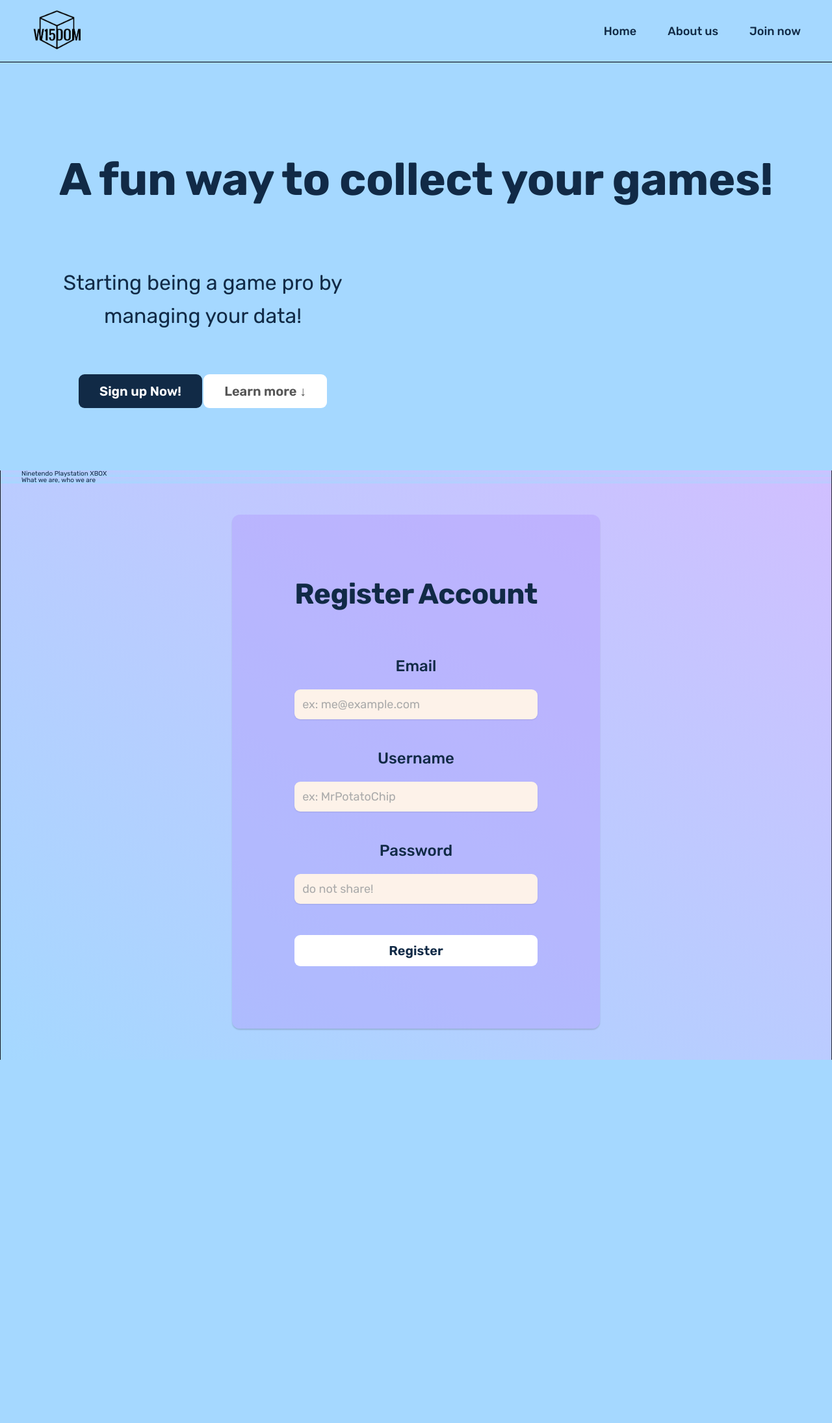
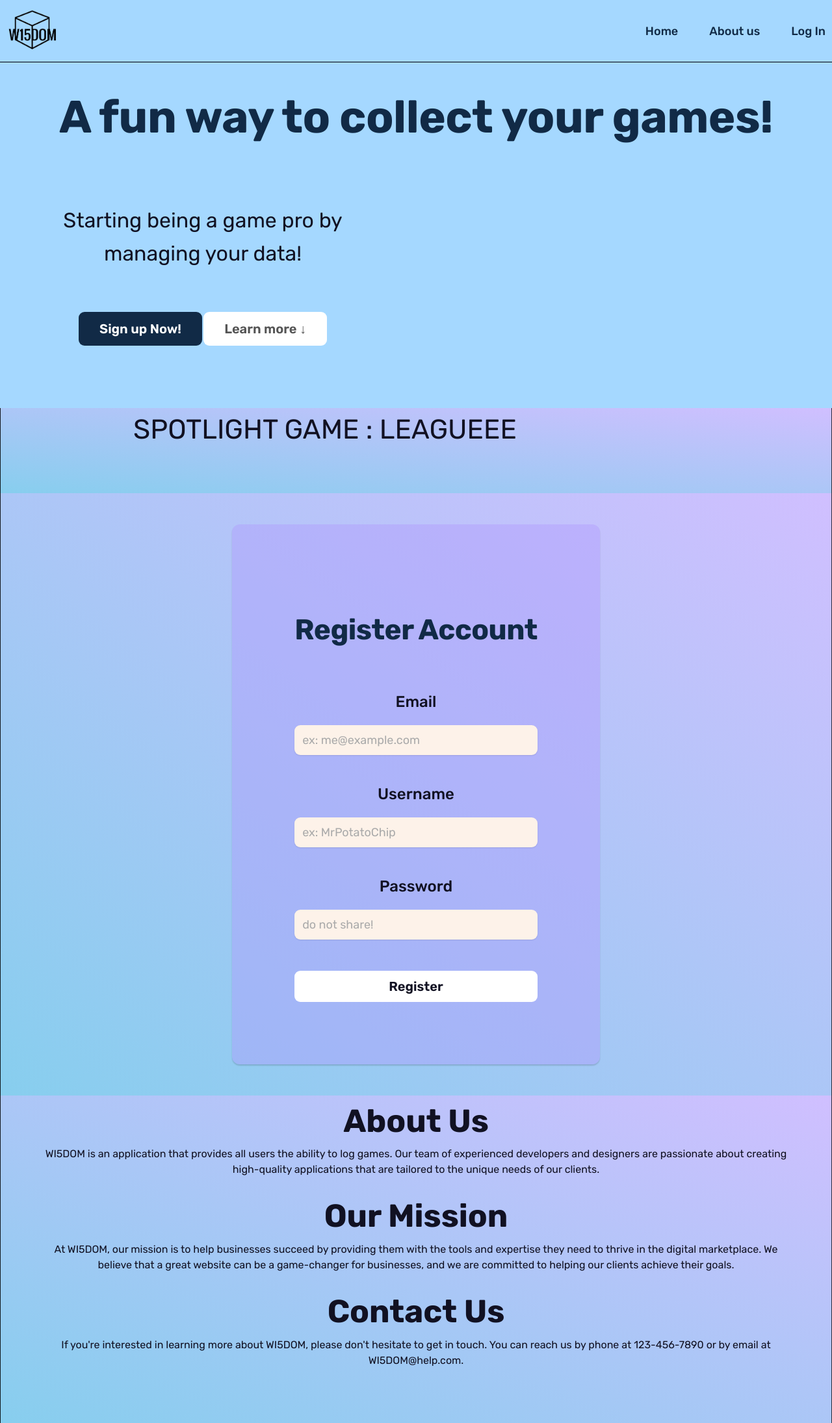
Before and after one commit to RyanSeidel/W15DOM, a Flask app: page / in a window 1280 px wide. Shown: the whole page at 65% size. Before the commit the page ends 1631 px from the top, so only its background shows below. Run offline with Flask 3, Linux system fonts and the light colour scheme; parts of the project's set-up code (start-up, migrations or seed data) failed here and were passed over; some libraries are stand-ins or nearby versions.

Commit message:
matching the replit
matching with replit

```diff
--- a/website/static/css/general.css
+++ b/website/static/css/general.css
@@ -68,8 +68,8 @@ body {
   font-family: "Rubik", sans-serif;
   line-height: 1;
   font-weight: 400;
-  color: #112A46;
-
+  color:#112;
+  background-color:#b097fc66;
   /* Only works if there is nothing absolutely positioned in relation to body */
   overflow-x: hidden;
 
@@ -89,7 +89,7 @@ body {
 }
 
 .section-color{
-  background-image: linear-gradient(to bottom left,#d0bfff, #a5d8ff);
+  background-image: linear-gradient(to bottom left,#d0bfff, #87CEEE);
 }
 
 .grid {
--- a/website/static/css/style.css
+++ b/website/static/css/style.css
@@ -30,13 +30,21 @@
   display: flex;
   align-items: center;
   gap: 4.8rem;
+  justify-content: flex-end
+
+}
+.sticky {
+  position: fixed;
+  top: 0;
+  width: 100%;
+  padding:10px;
 }
 
 .main-nav-link {
   position: relative;
   display: inline-block;
   text-decoration: none;
-  color: #112a46;
+  color: #112A46;
   font-weight: 500;
   font-size: 1.8rem;
   transition: all 0.3s;
@@ -57,23 +65,25 @@
   opacity: 1; /* Show the bullet on hover */
 }
 
+
 .main-nav-link:hover,
 .main-nav-link:active {
   text-decoration: underline;
   color: #fff;
 }
 
+
 .main-nav-link.nav-cta:link,
 .main-nav-link.nav-cta:visited {
   padding: 1.2rem 2.4rem;
   border-radius: 9px;
   color: #fff;
-  background-color: #112a46;
+  background-color: #112A46;
 }
 
 .main-nav-link.nav-cta:hover,
 .main-nav-link.nav-cta:active {
-  background-color: #112a46;
+  background-color: #112A46;
 }
 
 /**************************/
@@ -101,30 +111,48 @@
   line-height: 1.6;
   margin-bottom: 6.4rem;
 }
+/**************************/
+/* ABOUT US  SECTION */
+/**************************/
+  .section-color {
+  background-color: #a5d8ff;
+  text-align: center;
+}
 
+ .about-us-one {
+  max-width: 130rem;
+  padding: 0 3.2rem;
+  display: grid;
+  grid-template-columns: auto auto;
+  align-items: right;
+}
+
+.about-text {
+  font-size: 4.2rem;
+  line-height: 1.6;
+  margin-bottom: 6.4rem;
+}
 /**************************/
 /* Register SECTION */
 /**************************/
-.section-sign-up {
-  padding: 4.8rem 0 12.8rem;
-}
 
-.sign {
+.sign{
   padding: 4.8rem;
   display: flex;
   flex-direction: column;
   align-items: center;
   justify-content: center;
   text-align: center;
+
 }
 
-.sign-text-box {
+.sign-text-box{
   padding: 9.6rem;
   background-color: #b097fc66;
   box-shadow: 0 2px 2px rgba(0, 0, 0, 0.15);
   border-radius: 12px;
 }
-.sign-form {
+.sign-form{
   display: grid;
   grid-template-columns: 1fr;
   column-gap: 3.2rem;
@@ -156,7 +184,8 @@
   color: #aaa;
 }
 
-.last-input {
+.last-input
+{
   margin-bottom: 2.4rem;
 }
 
@@ -169,24 +198,24 @@
 /* Login SECTION */
 /**************************/
 
-.section-login {
+.section-login{
   background-color: #a5d8ff;
   height: 100vh;
 }
 
-.sign {
+.sign{
   display: flex;
   justify-content: center;
   align-content: center;
 }
 
-.grid-cols-2 {
+.grid-cols-2{
   display: grid;
   grid-template-columns: 1fr 1fr;
   grid-gap: 10px;
 }
 
-.btn-back {
+.btn-back{
   background-color: #fff;
 }
 
@@ -213,7 +242,7 @@
   position: relative;
   display: inline-block;
   text-decoration: none;
-  color: #112a46;
+  color: #112A46;
   font-weight: 500;
   font-size: 2rem;
   transition: all 0.3s;
@@ -263,6 +292,7 @@
   align-items: flex-start; /* added */
 }
 
+
 .game-list {
   border: 2px solid #333;
   padding: 2rem;
@@ -270,6 +300,7 @@
   display: block; /* added */
   font-size: 1.4rem;
 }
+
 
 @media only screen and (min-width: 768px) {
   .game-list {
@@ -293,7 +324,7 @@
 }
 
 .game p {
-  margin-bottom: 0.5rem;
+  margin-bottom: 0.50rem;
 }
 
 .game p:last-child {
@@ -311,8 +342,7 @@
 
 /* Display All Button */
 .show-all-btn {
-  padding: 1rem 2rem;
-  background-color: #333;
+  padding: 1rem 2-color: #333;
   color: #fff;
   border: none;
   cursor: pointer;
@@ -327,11 +357,12 @@
   text-align: center;
 }
 
+
 /**************************/
 /* Account Page */
 /**************************/
 
-.account {
+.account{
   padding: 4.8rem;
   display: flex;
   flex-direction: column;
@@ -340,10 +371,7 @@
   text-align: left;
 }
 
-.account p,
-.account h1,
-.account form,
-.account a {
+.account p, .account h1, .account form, .account a {
   margin-bottom: 1rem;
 }
 
@@ -351,45 +379,133 @@
 /* Archive Page */
 /**************************/
 
-.Game-title {
+.Game-title{
   padding: 4.8rem;
   justify-content: center;
   text-align: center;
   font-size: 1.8rem;
 }
 
-.archive {
+.archive{
   padding: 2.4rem 2.4rem;
 }
 
 #game-form label {
-  font-size: 20px; /* Adjust the font size as needed */
+    font-size: 20px; /* Adjust the font size as needed */
 }
 
 #game-form input[type="text"],
 #game-form input[type="checkbox"] {
-  width: 20rem; /* Adjust the width as needed */
-  height: 3rem; /* Adjust the height as needed */
-  font-size: 1.6rem; /* Adjust the font size as needed */
+    width: 10rem; /* Adjust the width as needed */
+    height: 3rem; /* Adjust the height as needed */
+    font-size: 1.6rem; /* Adjust the font size as needed */
+  }
+
+/**************************/
+/* Leaderboard Page was generated with the assistance of chatgpt */
+/**************************/
+.leaderboard {
+  margin: 0 auto;
+  width: 400px;
 }
 
-.game-info {
-  display: flex;
-  align-items: center;
+.leaderboard h2 {
+  font-size: 24px;
+  text-align: center;
+  font-size: xxx-large;
 }
 
-.game-name {
-  margin-left: 10px;
+.leaderboard ol {
+  list-style-type: none;
+  margin: 0;
+  padding: 0;
 }
 
-.game-image-container {
-  width: 200px; /* Set the width of the container */
-  height: 200px; /* Set the height of the container */
-  overflow: hidden; /* Hide any overflowing content */
+.leaderboard li {
+  border-bottom: 1px solid #ddd;
+  padding: 10px;
 }
 
-.game-image {
+.leaderboard li:last-child {
+  border-bottom: none;
+}
+
+.leaderboard .name {
+  display: inline-block;
+  font-weight: bold;
+  margin-right: 20px;
+  font-size: xx-large;
+}
+
+.leaderboard .score {
+  display: inline-block;
+  float: right;
+  font-weight: bold;
+  font-size: xx-large;
+}
+
+/**************************/
+/* Help Page with the assistance of chatgpt*/
+/**************************/
+
+/*
+body {
+  background-color: #1a1a1a;
+  color: #f2f2f2;
+  font-family: "Arial", sans-serif;
+} */
+
+
+h1 {
+  text-align: center;
+  font-size: 36px;
+  font-weight: 500;
+  margin: 20px 0;
+}
+
+
+h2 {
+  font-size: 24px;
+  font-weight: 500;
+  margin: 40px 0 20px;
+}
+
+
+p {
+  font-size: 16px;
+  line-height: 1.5;
+  margin-bottom: 20px;
+}
+
+/*
+a {
+  color: #f2f2f2;
+  text-decoration: underline;
+} */
+
+/*
+button {
+  background-color: #4CAF50;
+  border: none;
+  color: white;
+  padding: 10px;
+  text-align: center;
+  text-decoration: none;
+  display: inline-block;
+  font-size: 16px;
+  margin: 10px 0;
+  cursor: pointer;
+  border-radius: 5px;
+} */
+
+/*
+input[type="text"], input[type="email"], input[type="password"] {
   width: 100%;
-  height: 100%;
-  object-fit: contain;
+  padding: 10px;
+  margin: 10px 0;
+  border: none;
+  border-radius: 5px;
+  background-color: #f2f2f2;
+  color: #1a1a1a;
 }
+*/
--- a/website/static/vgarchive.js
+++ b/website/static/vgarchive.js
@@ -206,16 +206,6 @@ $(document).on("click", ".edit", function () {
   });
 });
 
-
-
-
-
-
-
-
-
-
-
   $(document).on("click", ".delete", function () {
     var game_id = $(this).attr("data-id");
 
@@ -244,6 +234,30 @@ $(document).on("click", ".edit", function () {
       },
     });
   });
+
+  function deleteGame(game_id) {
+  $.ajax({
+    url: "/delete_game/" + game_id,
+    type: "DELETE",
+    success: function (response) {
+      if (response.success) {
+        // Remove the game row from the table
+        $("button[data-id='" + game_id + "']").closest("tr").remove();
+
+        // Display a success message
+        alert("Game deleted successfully.");
+      } else {
+        console.log("Error deleting game: " + response.error);
+        alert("Error deleting game: " + response.error);
+      }
+    },
+    error: function (xhr, status, error) {
+      console.log("Error deleting game: " + error);
+      alert("Error deleting game: " + error);
+    },
+  });
+}
+
 
   // Function to handle the form submission for adding a new game
   $("#game-form").submit(function (event) {
--- a/website/templates/index.html
+++ b/website/templates/index.html
@@ -3,59 +3,25 @@
 
 {% block title %}Home Page{% endblock %}
 
-{% block header %}
-<script>
-  function onRegisterAttempt() {
+{% block content %}
 
-    console.log(document.getElementById("email").value.length)
-
-    const data = {
-    name: document.getElementById("username").value,
-    email: document.getElementById("email").value,
-    password: document.getElementById("password").value
-    };
-
-    fetch("/", {
-      method: 'POST',
-      headers: {
-        'Content-Type': 'application/json'
-      },
-      body: JSON.stringify(data)
-    })
-  .then(response => response.json())
-  .then(data => {
-        if(data.message === "error"){
-        document.getElementById("register-error").innerHTML = "Error: "+data.value
-        }
-        if(data.message === "success"){
-          window.location.href = "/login"
-        }
-      })
-  .catch(error => {
-  console.error('Error:', error);
-  });
-}
-</script>
-{% endblock %}
-
-{% block content %}
   <body>
     <header class="header sticky">
-      <a href="/">
+      <a href="#home">
         <img class="logo" alt="W15DOM logo" src="{{ url_for('static', filename='images/w15domlogo.png') }}" />
       </a>
 
       <nav class="main-nav">
         <ul class="main-nav-list">
-          <li><a class="main-nav-link" href="#">Home</a></li>
-          <li><a class="main-nav-link" href="#about-us">About us</a></li>
-          <li><a class="main-nav-link" href="/login">Join now</a></li>
+          <li><a class="main-nav-link" href="#home">Home</a></li>
+          <li><a class="main-nav-link" href="#aboutus">About us</a></li>
+          <li><a class="main-nav-link" href="/login">Log In</a></li>
         </ul>
       </nav>
     </header>
 
     <main>
-      <section class="section-hero">
+      <section class="section-hero" id="home">
         <h1 class="heading-primary">
           A fun way to collect your games!
             </h1>
@@ -65,33 +31,33 @@
             <p class="hero-description">Starting being a game pro by managing your data!
             </p>
             <a href="#signup" class="btn btn--full margin-right-sm"
-              >Sign up Now!</a
-            >
-            <a href="#how" class="btn btn--outline">Learn more &darr;</a>
+              >Sign up Now!</a>
+            <a href="#aboutus" class="btn btn--outline">Learn more &darr;</a>
           </div>
         </div>
         </section>
 
         <section class="section-color features">
           <div class="container">
-          <span> Ninetendo Playstation XBOX</span>
+            <div class="about-us-one">
+              <div class="about-text">
+          <span> SPOTLIGHT GAME : LEAGUEEE</span>
+        </div>
+        </div>
         </div>
         </section>
 
-        <section class="section-color about-us" id="signup">
-          <div class="container">
-          <span> What we are, who we are</span>
-        </div>
-        </section>
-        <section class="section-color">
+
+
+
+        <section class="section-color" id="signup">
           <div class="container">
             <div class="sign">
               <div class="sign-text-box">
                 <h2 class="heading-secondary">Register Account</h2>
-                <h2 style="color:rgb(139, 16, 16)" id="register-error"></h2>
 
               <div>
-                <form class="sign-form" action="javascript:onRegisterAttempt()">
+                <form class="sign-form" method="POST" action="#">
                   <div>
                     <label for="email">Email<br></label>
                     <input id="email" name="email" type="text" class="email-field" placeholder="ex: me@example.com" required>
@@ -108,7 +74,34 @@
                 </form>
               </div>
           </div>
+         </section>
+
+
+<section class="section-color" id="aboutus">
+          <div class="container">
+            <div class="about-us-one">
+              <div class="about-text">
+                <section>
+        <!--was generated with the assistance of chatgpt-->
+			<h3> About Us </h3>
+			<p>WI5DOM is an application that provides all users the ability to log games. Our team of experienced developers         and designers are passionate about creating high-quality applications that are tailored to the unique needs of our       clients.</p>
+			<h3>Our Mission</h3>
+			<p>At WI5DOM, our mission is to help businesses succeed by providing them with the tools and expertise they need         to thrive in the digital marketplace. We believe that a great website can be a game-changer for businesses, and we       are committed to helping our clients achieve their goals.</p>
+			<h3>Contact Us</h3>
+			<p>If you're interested in learning more about WI5DOM, please don't hesitate to get in touch. You can reach us by         phone at 123-456-7890 or by email at WI5DOM@help.com.</p>
+		</section>
+
+
+          </div>
+        </div>
+        </div>
+        </div>
         </section>
+
+
+
+
+
 </body>
 </html>
 
--- a/website/templates/vgarchive.html
+++ b/website/templates/vgarchive.html
@@ -4,6 +4,8 @@
 
 {% block content %}
   <body>
+           <link rel="stylesheet" href="{{ url_for('static', filename='css/style.css') }}">
+          <link rel="stylesheet" href="{{ url_for('static', filename='css/vgarchive.css') }}">
 
     <header class="header ">
       <div class="logo-container">
@@ -40,7 +42,7 @@
         <input type="checkbox" id="completed-input" name="completed">
         <label for="recommend-input">Recommend:</label>
         <input type="checkbox" id="recommend-input" name="recommend">
-        <button type="submit">Add Game</button>
+        <button class="submit">Add Game</button>
       </form>
     </div>
     <table id="game-table">
```
Also changed, not shown: website/static/css/vgarchive.css (+8 -7 lines), website/templates/help.html (+36 -0 lines), website/templates/login.html (+1 -15 lines), website/templates/leaderboard.html (indentation only).
